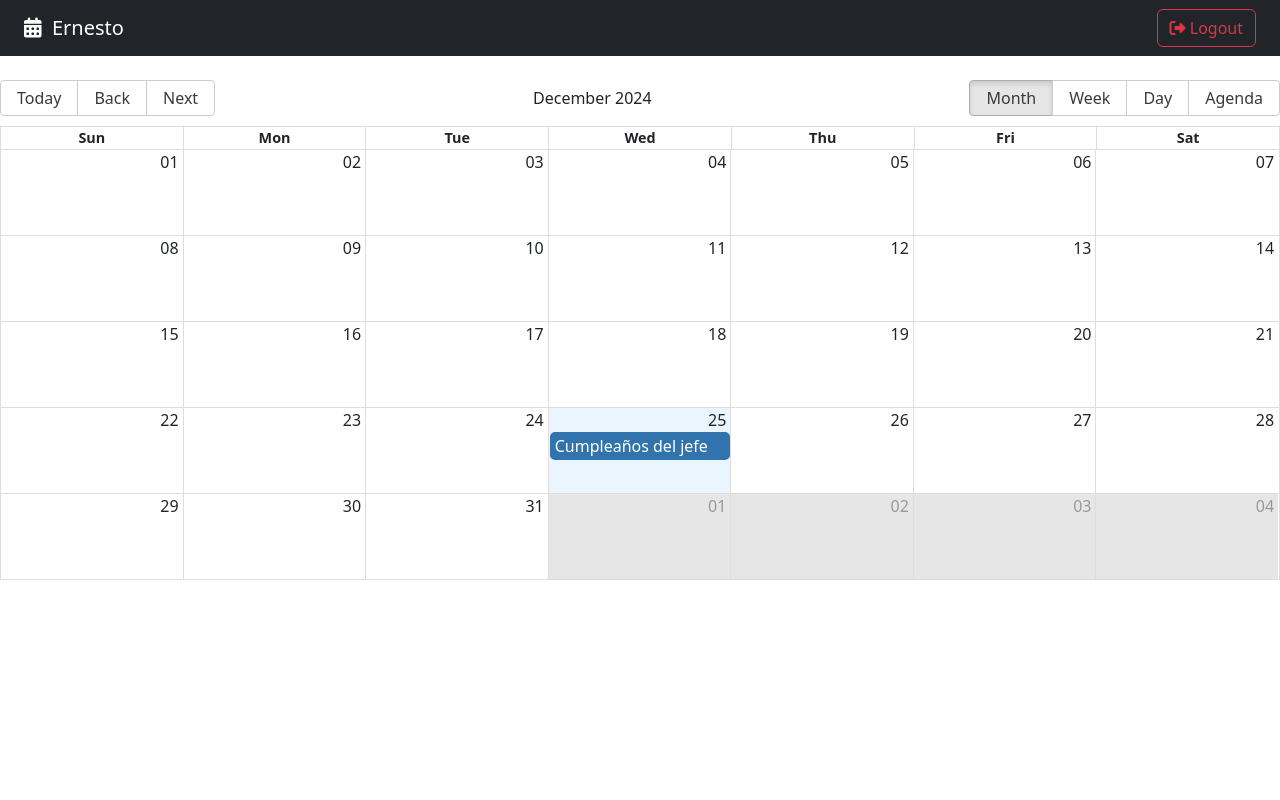
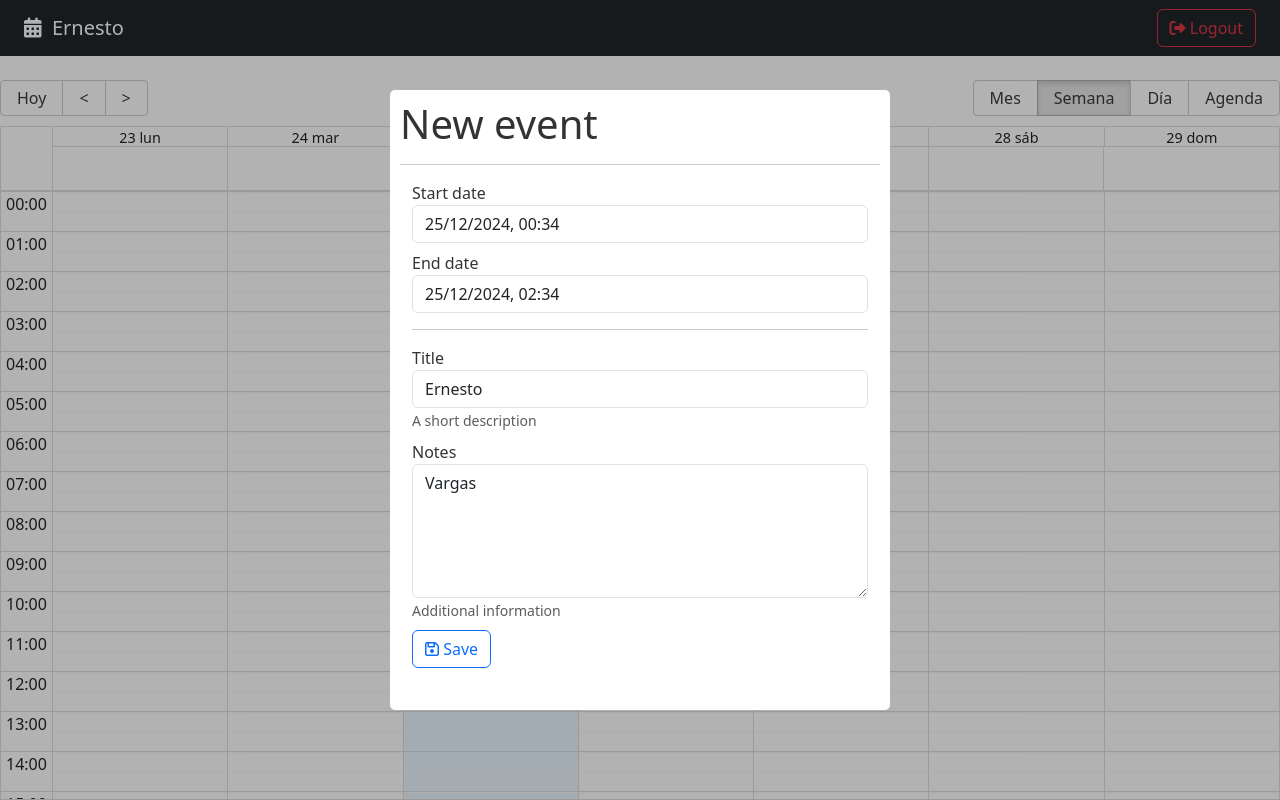
Before and after one commit to xSarscov/calendar-app, a React (Vite) app: page / in a window 1280 px wide. Built offline with nearby package versions, Linux system fonts and the light colour scheme.

Commit message:
feat: Implement calendar functionalities with event handling and modal support

```diff
--- a/package.json
+++ b/package.json
@@ -13,7 +13,9 @@
     "date-fns": "^4.1.0",
     "react": "^18.3.1",
     "react-big-calendar": "^1.17.1",
+    "react-datepicker": "^7.5.0",
     "react-dom": "^18.3.1",
+    "react-modal": "^3.16.3",
     "react-router": "^7.1.1"
   },
   "devDependencies": {
--- /dev/null
+++ b/src/calendar/components/CalendarEvent.jsx
@@ -0,0 +1,11 @@
+export const CalendarEvent = ({ event }) => {
+
+  const { title, user } = event;
+
+  return (
+    <>
+      <strong>{ title }</strong>
+      <span>- { user.name }</span>
+    </>
+  )
+}
--- /dev/null
+++ b/src/calendar/components/CalendarModal.jsx
@@ -0,0 +1,144 @@
+import { useState } from "react";
+import Modal from "react-modal";
+import DatePicker, { registerLocale, setDefaultLocale } from "react-datepicker";
+import { addHours } from "date-fns";
+import { es } from 'date-fns/locale/es';
+
+import "react-datepicker/dist/react-datepicker.css";
+
+registerLocale('es', es)
+
+
+
+const customStyles = {
+	content: {
+		top: "50%",
+		left: "50%",
+		right: "auto",
+		bottom: "auto",
+		marginRight: "-50%",
+		transform: "translate(-50%, -50%)",
+	},
+};
+
+const initialFormState = {
+    title: 'Ernesto',
+    notes:  'Vargas',
+    start: new Date(),
+    end: addHours(new Date(), 2)
+};
+
+Modal.setAppElement("#root");
+
+export const CalendarModal = () => {
+
+    const [formValues, setFormValues] = useState({
+        title: 'Ernesto',
+        notes:  'Vargas',
+        start: new Date(),
+        end: addHours(new Date(), 2)
+    });
+
+    const onInputChange = ({ target }) => {
+        setFormValues({
+            ...formValues,
+            [target.name]: target.value
+        })
+    }
+
+    const onDateChange = (event, changing) => {
+        setFormValues({
+            ...formValues,
+            [changing]: event
+        })
+    }
+
+	const onCloseModal = () => {
+		console.log("cerrando modal");
+	};
+
+    return (
+        <Modal
+            isOpen={true}
+            onRequestClose={onCloseModal}
+            style={customStyles}
+            contentLabel="Example Modal"
+            className={"modal"}
+            overlayClassName={"modal-fondo"}
+            closeTimeoutMS={200}>
+            <h1> New event </h1>
+            <hr />
+            <form className="container">
+                <div className="form-group mb-2">
+                    <label>Start date</label>
+                    <DatePicker
+                        className="form-control"
+                        placeholderText="Start date"
+                        selected={ formValues.start }
+                        onChange={ (event) => onDateChange(event, "start") }
+                        dateFormat={"Pp"}
+                        showTimeSelect
+                        locale={"es"}
+                        timeCaption="Time"
+                    />
+                </div>
+
+                <div className="form-group mb-2">
+                    <label>End date</label>
+                    <DatePicker
+                        minDate={formValues.start}
+                        className="form-control"
+                        placeholderText="End date"
+                        selected={ formValues.end }
+                        onChange={ (event) => onDateChange(event, "end") }
+                        dateFormat={"Pp"}
+                        showTimeSelect
+                        locale={"es"}
+                        timeCaption="Time"
+                    />
+                </div>
+
+                <hr />
+                <div className="form-group mb-2">
+                    <label>Title</label>
+                    <input
+                        type="text"
+                        className="form-control"
+                        placeholder="Event title"
+                        name="title"
+                        autoComplete="off"
+                        value={formValues.title}
+                        onChange={onInputChange}
+                    />
+                    <small id="emailHelp" className="form-text text-muted">
+                        A short description
+                    </small>
+                </div>
+
+                <div className="form-group mb-2">
+                    <label>Notes</label>
+                    <textarea
+                        type="text"
+                        className="form-control"
+                        placeholder="Notes"
+                        rows="5"
+                        name="notes"
+                        value={formValues.notes}
+                        onChange={onInputChange}
+                    >
+                    </textarea>
+                    <small id="emailHelp" className="form-text text-muted">
+                        Additional information
+                    </small>
+                </div>
+
+                <button
+                    type="submit"
+                    className="btn btn-outline-primary btn-block">
+                    <i className="far fa-save"></i>
+                    <span> Save</span>
+                </button>
+            </form>
+        </Modal>
+    );
+};
--- a/src/calendar/index.js
+++ b/src/calendar/index.js
@@ -1,2 +1,4 @@
 export * from './pages/CalendarPage';
 export * from './components/Navbar';
+export * from './components/CalendarEvent';
+export * from './components/CalendarModal';
--- a/src/calendar/pages/CalendarPage.jsx
+++ b/src/calendar/pages/CalendarPage.jsx
@@ -1,22 +1,9 @@
-import { Calendar, dateFnsLocalizer } from "react-big-calendar";
+import { Calendar } from "react-big-calendar";
 import "react-big-calendar/lib/css/react-big-calendar.css"
-import { Navbar } from "../";
-
-
-import { addHours, format, parse, startOfWeek, getDay } from "date-fns";
-import enUS from "date-fns/locale/en-US";
-
-const locales = {
-	"en-US": enUS,
-};
-
-const localizer = dateFnsLocalizer({
-	format,
-	parse,
-	startOfWeek,
-	getDay,
-	locales,
-});
+import { CalendarEvent, CalendarModal, Navbar } from "../";
+import { getMessagesES, localizer } from "../../helpers";
+import { addHours } from "date-fns";
+import { useState } from "react";
 
 const events = [
 	{
@@ -33,16 +20,58 @@ const events = [
 ];
 
 export const CalendarPage = () => {
+
+	const [lastView, setLastView] = useState(localStorage.getItem('lastView') || 'week');
+
+	const eventStyleGetter = (event, start, end, isSelected) => {
+		console.log({event, start, end, isSelected});
+
+		const style = {
+			backgroundColor: "#347CF7",
+			borderRadius: "0px",
+			opacity: .8,
+			color: "white"
+		}
+
+		return {
+			style
+		}
+	}
+
+	const onDoubleClick = (event) => {
+		console.log({ doubleClick: event })
+	}
+
+	const onSelect = (event) => {
+		console.log({ click: event })
+	}
+
+	const onViewChanged = (event) => {
+		localStorage.setItem('lastView', event);
+		setLastView(event)
+	}
+
 	return (
 		<>
 			<Navbar />
 			<Calendar
+				culture="es"
 				localizer={localizer}
 				events={events}
+				defaultView={ lastView }
 				startAccessor="start"
 				endAccessor="end"
-				style={{ height: 500 }}
+				style={{ height: "calc(100% - 80px)" }}
+				messages={ getMessagesES() }
+				eventPropGetter={ eventStyleGetter }
+				components={{
+					event: CalendarEvent
+				}}
+				onDoubleClickEvent={ onDoubleClick }
+				onSelectEvent={ onSelect }
+				onView={ onViewChanged }
 			/>
+			<CalendarModal />
 		</>
 	);
 };
--- /dev/null
+++ b/src/helpers/calendarLocalizer.js
@@ -0,0 +1,17 @@
+import { dateFnsLocalizer } from "react-big-calendar";
+import { format, parse, startOfWeek, getDay } from "date-fns";
+import enUS from "date-fns/locale/en-US";
+import esES from "date-fns/locale/es";
+
+const locales = {
+    "en-US": enUS,
+    "es": esES,
+};
+
+export const localizer = dateFnsLocalizer({
+    format,
+    parse,
+    startOfWeek,
+    getDay,
+    locales,
+});
--- /dev/null
+++ b/src/helpers/getMessages.js
@@ -0,0 +1,17 @@
+export const getMessagesES = () => {
+    return {
+        allDay: 'Todo el día',
+        previous: '<',
+        next: '>',
+        today: 'Hoy',
+        month: 'Mes',
+        week: 'Semana',
+        day: 'Día',
+        agenda: 'Agenda',
+        date: 'Fecha',
+        time: 'Hora',
+        event: 'Evento',
+        noEventsInRange: 'No hay eventos en este rango',
+        showMore: total => `+ Ver más (${total})`
+    }
+}
--- /dev/null
+++ b/src/helpers/index.js
@@ -0,0 +1,2 @@
+export * from "./calendarLocalizer";
+export * from "./getMessages";
--- a/src/styles.css
+++ b/src/styles.css
@@ -1,5 +1,6 @@
 html,
-body, #root {
+body,
+#root {
 	height: 100%;
 }
 
@@ -11,3 +12,51 @@ body, #root {
 	padding-bottom: 40px;
 	background-color: #f5f5f5;
 }
+
+.ReactModalPortal > div {
+	opacity: 0;
+}
+
+.ReactModalPortal .ReactModal__Overlay {
+	align-items: center;
+	display: flex;
+	justify-content: center;
+	transition: opacity 0.2s ease-in-out;
+	z-index: 999;
+}
+
+.modal-fondo {
+	background-color: rgba(0, 0, 0, 0.3);
+	bottom: 0;
+	left: 0;
+	right: 0;
+	top: 0;
+	position: fixed;
+}
+
+.ReactModalPortal .ReactModal__Overlay--after-open {
+	opacity: 1;
+}
+
+.ReactModalPortal .ReactModal__Overlay--before-close {
+	opacity: 0;
+}
+
+.modal {
+	background: white;
+	border-radius: 5px;
+	color: rgb(51, 51, 51);
+	display: inline;
+	max-height: 620px;
+	max-width: 500px;
+	outline: none;
+	padding: 10px;
+}
+
+.react-datepicker__input-container {
+	width: inherit;
+}
+
+.react-datepicker-wrapper {
+	width: 100%;
+}
```
Also changed, not shown: 1 other file (tests, documents, lock files or other folders). Lines whose indentation alone changed are shown as unchanged.
